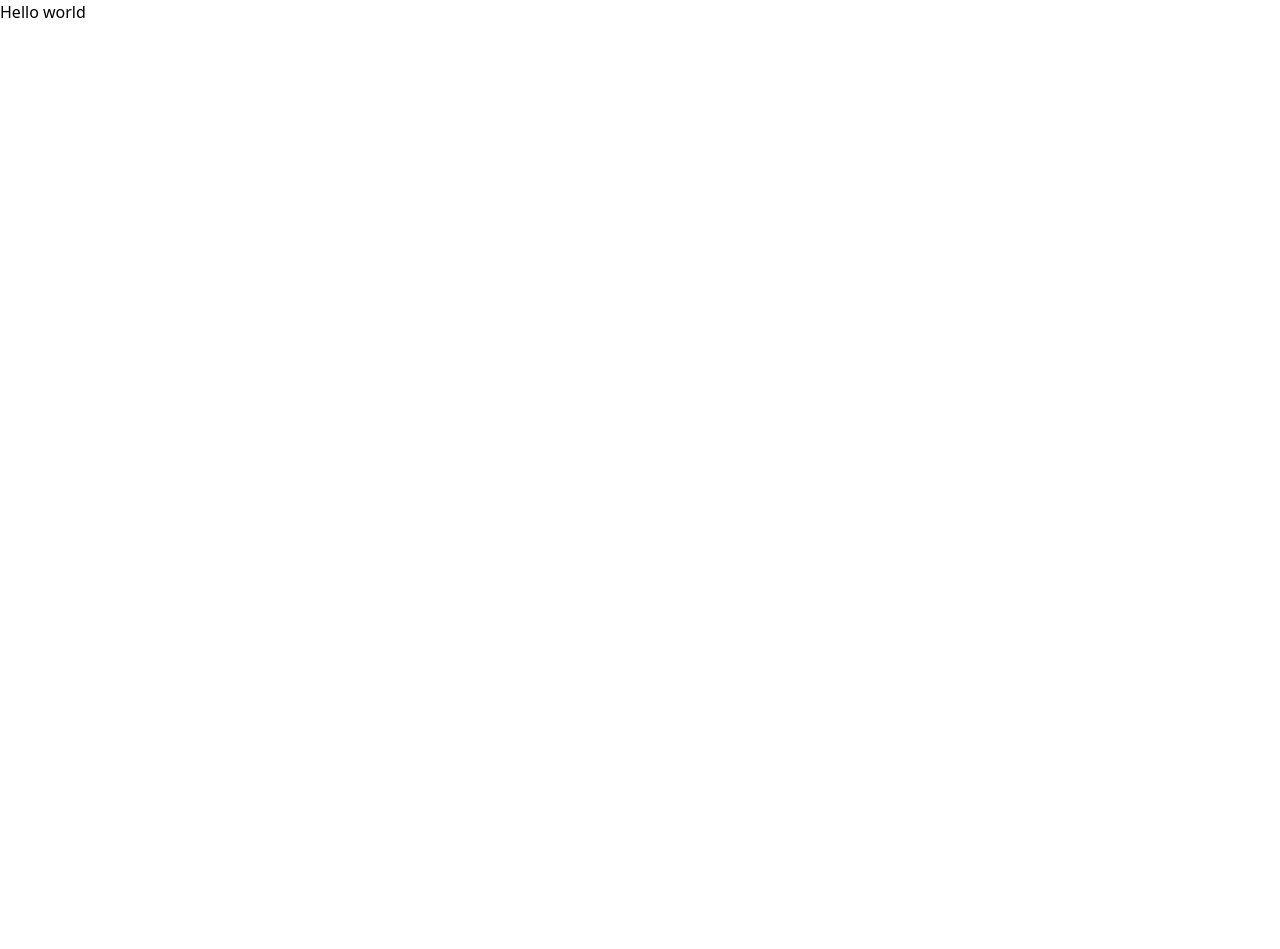
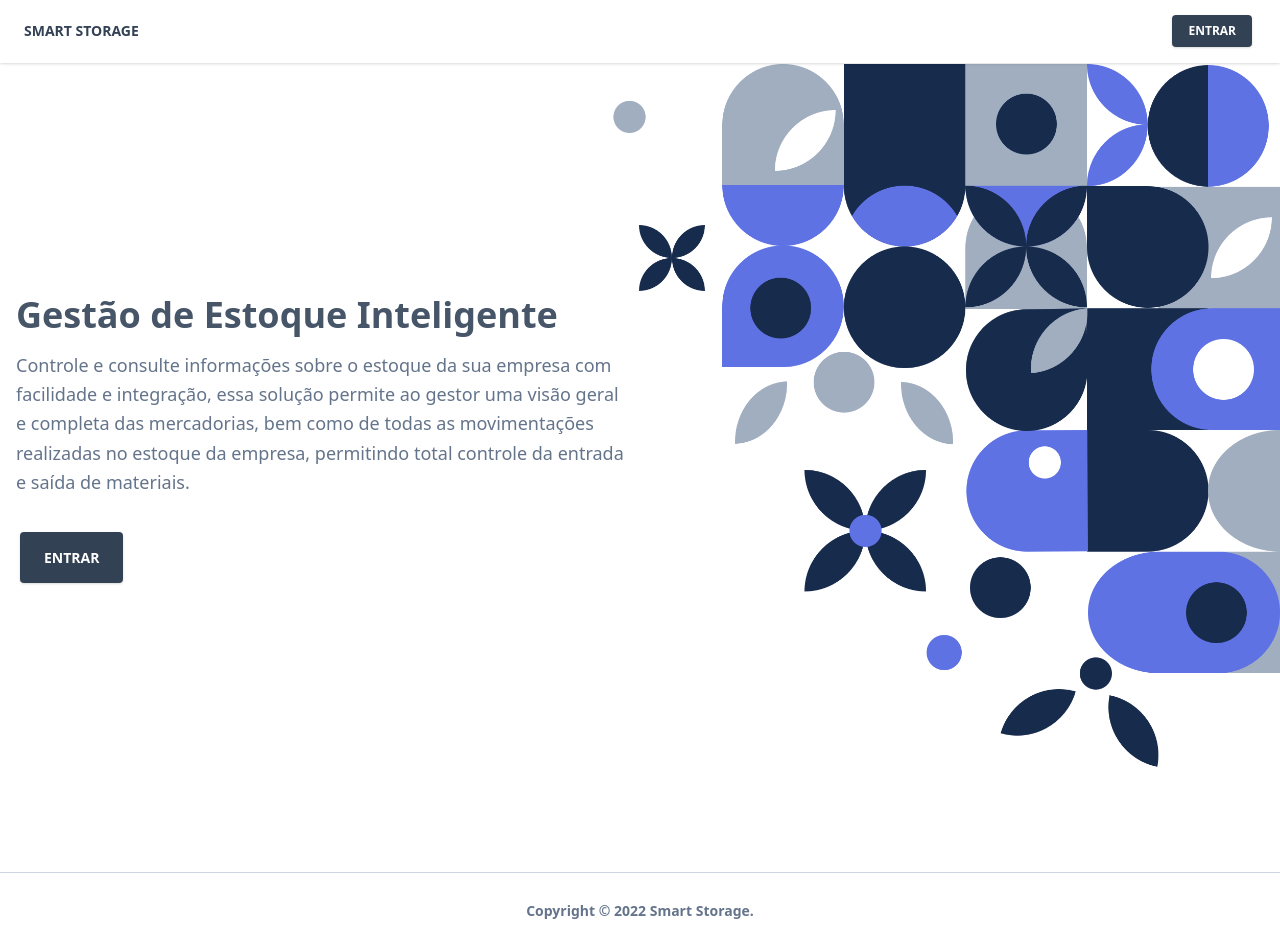
Before and after one commit to arrudadev/pi-smart-storage, a Next.js app: page / in a window 1280 px wide. Before the commit the page ends 800 px from the top, so only its background shows below. Built offline with nearby package versions, Linux system fonts and the light colour scheme.

Commit message:
chore: add Home page

```diff
--- a/pages/index.tsx
+++ b/pages/index.tsx
@@ -1,3 +1,82 @@
+import Link from 'next/link';
+
 export default function Home() {
-  return <h1>Hello world</h1>;
+  return (
+    <>
+      <nav className="top-0 fixed z-50 w-full flex items-center justify-between px-2 py-3 navbar-expand-lg bg-white shadow">
+        <div className="container px-4 mx-auto flex items-center justify-between">
+          <div className="w-full relative flex justify-between lg:w-auto lg:static lg:block lg:justify-start">
+            <Link
+              href="/"
+              className="text-blueGray-700 text-sm font-bold leading-relaxed inline-block mr-4 py-2 whitespace-nowrap uppercase"
+            >
+              Smart Storage
+            </Link>
+          </div>
+
+          <div className="lg:flex flex-grow items-center bg-white lg:bg-opacity-0 lg:shadow-none block">
+            <ul className="flex flex-col lg:flex-row list-none lg:ml-auto">
+              <li className="flex items-center">
+                <button
+                  className="bg-blueGray-700 text-white active:bg-blueGray-600 text-xs font-bold uppercase px-4 py-2 rounded shadow hover:shadow-lg outline-none focus:outline-none lg:mr-1 lg:mb-0 ml-3 mb-3 ease-linear transition-all duration-150"
+                  type="button"
+                >
+                  Entrar
+                </button>
+              </li>
+            </ul>
+          </div>
+        </div>
+      </nav>
+
+      <section className="header relative pt-16 items-center flex h-screen">
+        <div className="container mx-auto items-center flex flex-wrap">
+          <div className="w-full md:w-full lg:w-6/12 xl:w-6/12 px-4">
+            <h2 className="font-semibold text-4xl text-blueGray-600">
+              Gestão de Estoque Inteligente
+            </h2>
+
+            <p className="mt-4 text-lg leading-relaxed text-blueGray-500">
+              Controle e consulte informações sobre o estoque da sua empresa com
+              facilidade e integração, essa solução permite ao gestor uma visão
+              geral e completa das mercadorias, bem como de todas as
+              movimentações realizadas no estoque da empresa, permitindo total
+              controle da entrada e saída de materiais.
+            </p>
+
+            <div className="mt-12">
+              <Link
+                href="/"
+                className="github-star ml-1 text-white font-bold px-6 py-4 rounded outline-none focus:outline-none mr-1 mb-1 bg-blueGray-700 active:bg-blueGray-600 uppercase text-sm shadow hover:shadow-lg"
+                target="_blank"
+                rel="noreferrer"
+              >
+                Entrar
+              </Link>
+            </div>
+          </div>
+        </div>
+
+        <img
+          className="absolute top-0 b-auto right-0 pt-16 -mt-48 sm:mt-0 h-full lg:block hidden"
+          src="/images/home-hero.png"
+          alt="Hero"
+        />
+      </section>
+
+      <footer className="relative w-full pt-12 pb-6">
+        <hr className="my-6 border-blueGray-300" />
+
+        <div className="px-4">
+          <div className="flex flex-wrap items-center md:justify-between justify-center">
+            <div className="w-full md:w-4/12 px-4 mx-auto text-center">
+              <div className="text-sm text-blueGray-500 font-semibold py-1">
+                Copyright © {new Date().getFullYear()} Smart Storage.
+              </div>
+            </div>
+          </div>
+        </div>
+      </footer>
+    </>
+  );
 }
```
Also changed, not shown: .eslintrc.js, public/images/home-hero.png (added).
